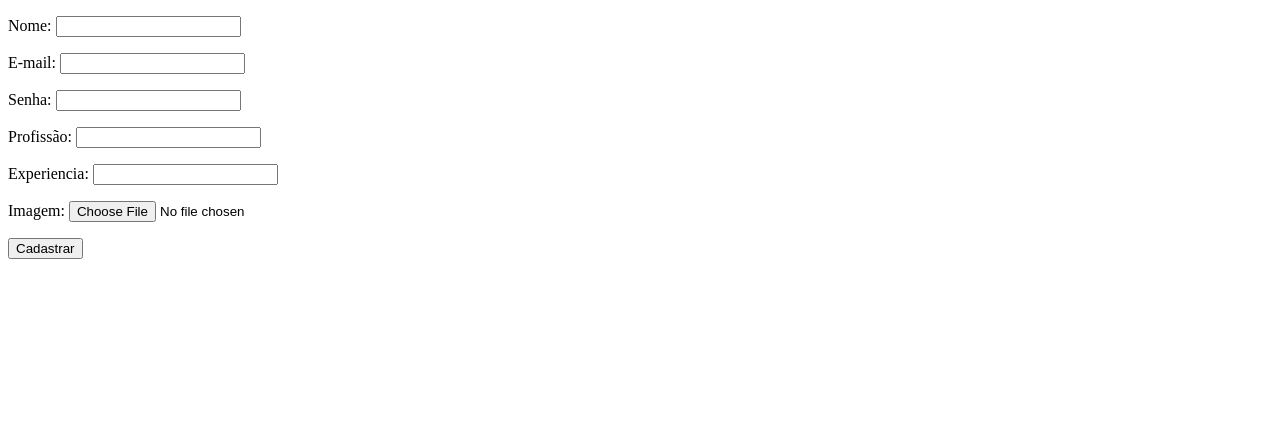
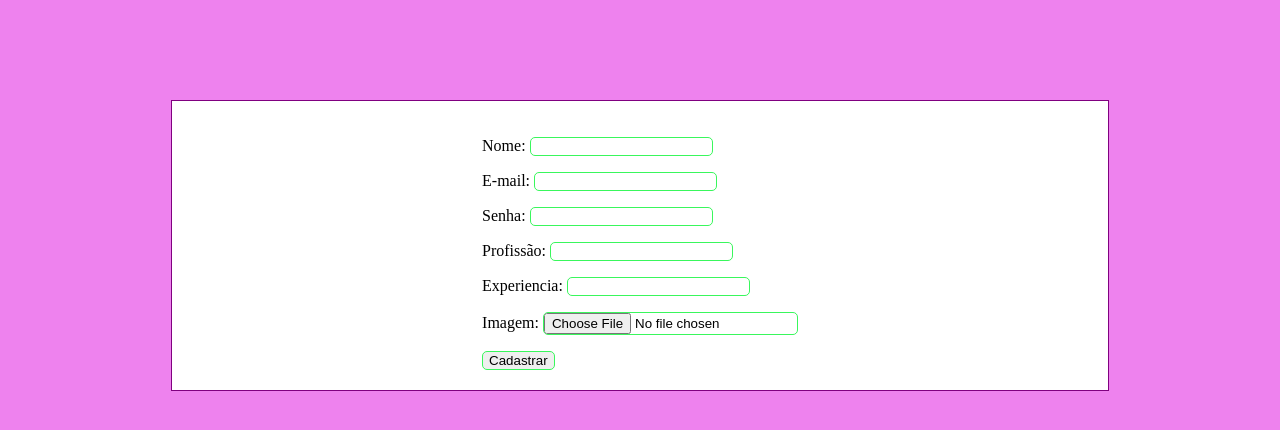
Before and after one commit to Luukitas/Demo-heroku, a Django app: page /cadastrar in a window 1280 px wide. Shown: the top 430 px of the page. Run offline with Django 3.2, Linux system fonts and the light colour scheme; some web fonts are replaced.

Commit message:
estilizar todas as paginas de cadastro

```diff
--- a/demo/static/css/style_cadastro.css
+++ b/demo/static/css/style_cadastro.css
@@ -1,9 +1,23 @@
 body {
-    background: purple;
+    background-color: violet;
+    display: flex;
+    justify-content: center;
     margin: 0;
+    padding-top: 100px;
 }
 
 input {
     border: #39F75C solid 1px;
     border-radius: 5px;
 }
+
+.base-cadastro {
+    align-items: center;
+    background-color: white;
+    border: solid 1px purple;
+    display: flex;
+    flex-direction: column;
+    justify-content: center;
+    padding: 20px;
+    width: 70%;
+}
--- a/demo/templates/cadastro.html
+++ b/demo/templates/cadastro.html
@@ -1,16 +1,6 @@
-<!DOCTYPE html>
-<html lang="en">
-<head>
-    <meta charset="UTF-8">
-    <meta name="viewport" content="width=device-width, initial-scale=1.0">
-    <meta http-equiv="X-UA-Compatible" content="ie=edge">
-    <title>Document</title>
-</head>
-<body>
-    <form action="/cadastrar" method="post" enctype="multipart/form-data">
-        {% csrf_token %}
-        {{ form.as_p }}
-        <input type="submit" value="Cadastrar">
-    </form>
-</body>
-</html>
+{% extends 'shared/base_cadastros.html' %} {% block conteudo %}
+<form action="/cadastrar" method="post" enctype="multipart/form-data">
+    {% csrf_token %} {{ form.as_p }}
+    <input type="submit" value="Cadastrar">
+</form>
+{% endblock %}
--- a/demo/templates/shared/base_cadastros.html
+++ b/demo/templates/shared/base_cadastros.html
@@ -12,7 +12,10 @@
 </head>
 
 <body>
-    {% block conteudo %} {% endblock %}
+    <div class="base-cadastro">
+        {% block conteudo %} {% endblock %}
+    </div>
+
 
 
 </body>
```
